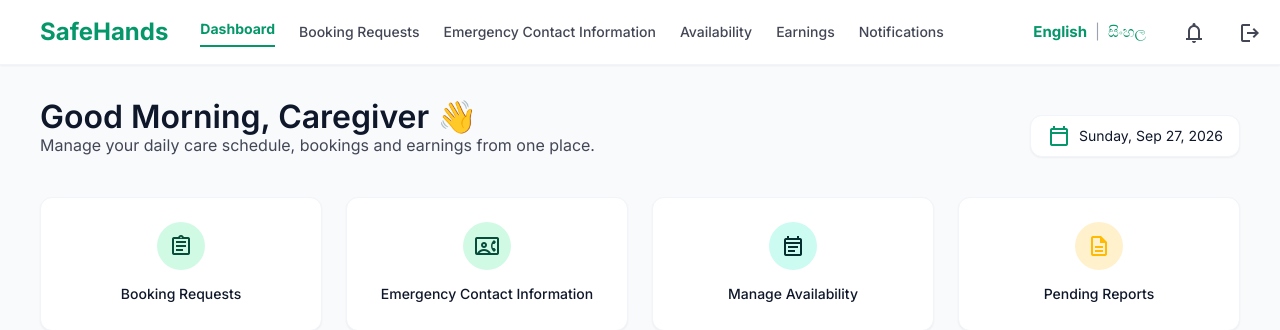
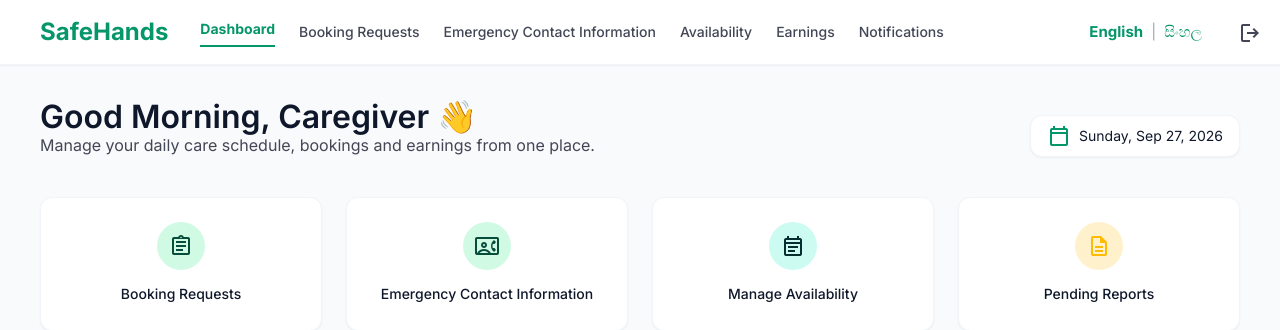
Before and after one commit to SithminiDasunika/safehands_mvc, a PHP site: page /safehands_mvc/app/Views/caregivers/dashboard.php in a window 1280 px wide; the page is wider, and only the part inside the window is pictured. Shown: the top 330 px of that part. Run offline with PHP 8.4, Linux system fonts and the light colour scheme.

Commit message:
Update caregiver dashboards

```diff
--- a/app/Views/caregivers/dashboard-si.php
+++ b/app/Views/caregivers/dashboard-si.php
@@ -41,9 +41,7 @@
                 <span style="color:#9ca3af;">|</span>
                 <a href="/safehands_mvc/caregiver/dashboardSi" style="color:#059669; font-weight:700; text-decoration:none;">සිංහල</a>
             </div>
-            <a href="/safehands_mvc/caregiver/notifications" class="icon-btn">
-                <span class="material-symbols-outlined" data-icon="notifications">notifications</span>
-            </a>
+
             <a href="/safehands_mvc/login/logout" class="icon-btn">
                 <span class="material-symbols-outlined" data-icon="logout">logout</span>
             </a>
--- a/app/Views/caregivers/dashboard.php
+++ b/app/Views/caregivers/dashboard.php
@@ -41,9 +41,7 @@
                 <span style="color:#9ca3af;">|</span>
                 <a href="/safehands_mvc/caregiver/dashboardSi" style="color:#059669; text-decoration:none;">සිංහල</a>
             </div>
-            <a href="/safehands_mvc/caregiver/notifications" class="icon-btn">
-                <span class="material-symbols-outlined" data-icon="notifications">notifications</span>
-            </a>
+
             <a href="/safehands_mvc/login/logout" class="icon-btn">
                 <span class="material-symbols-outlined" data-icon="logout">logout</span>
             </a>
```
